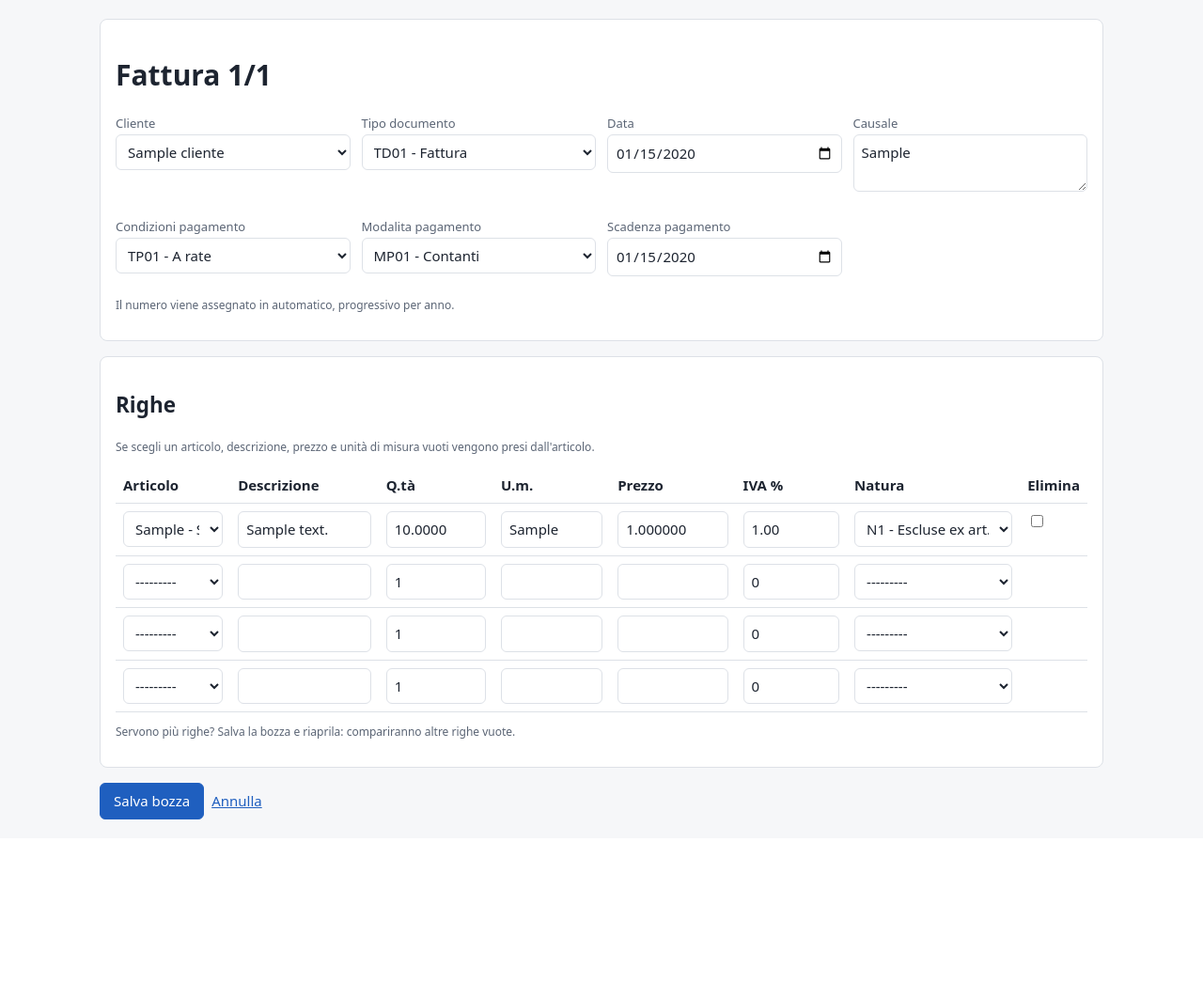
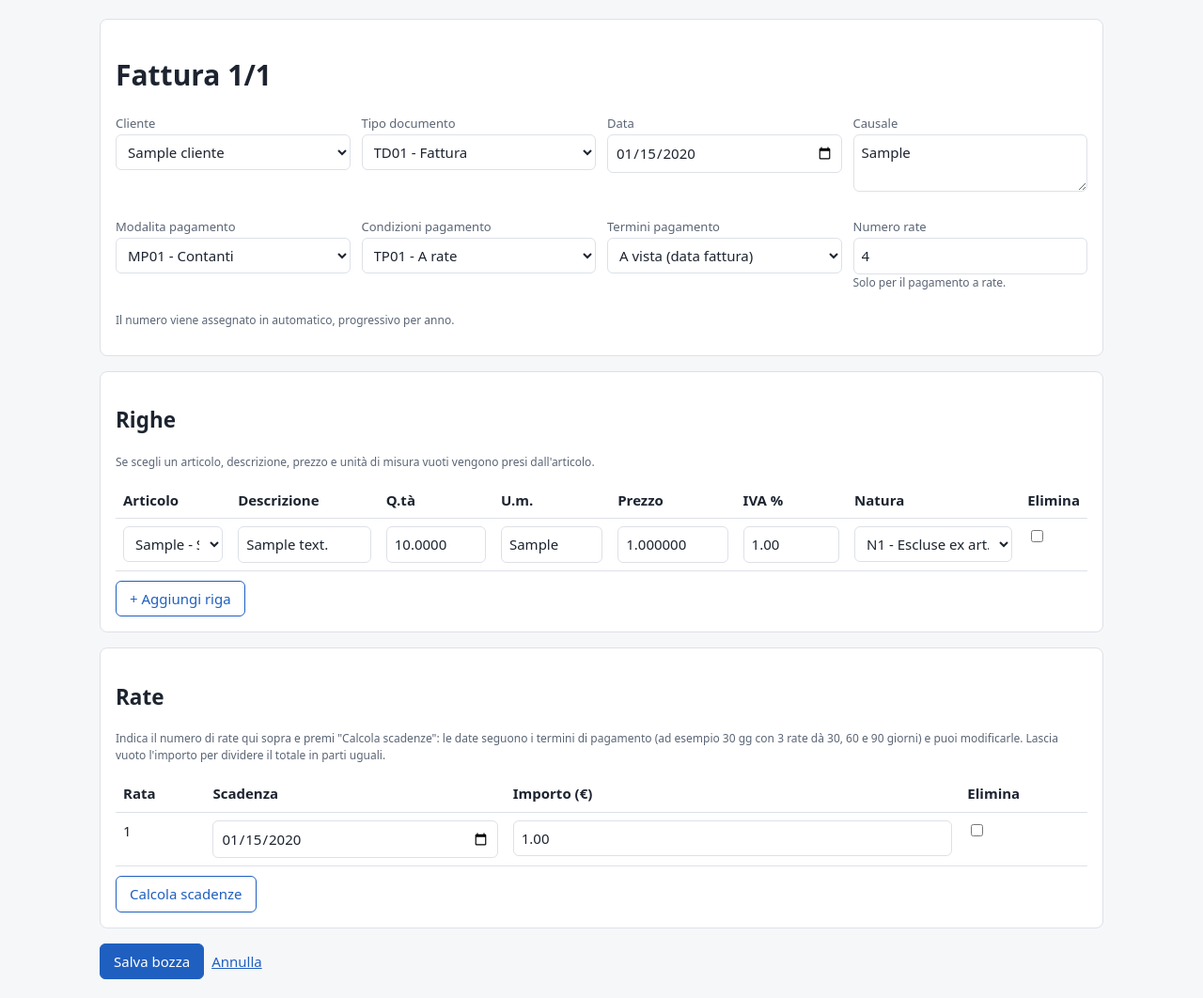
Before and after one commit to kamekode/fatturazione-web, a Django app: page /fatture/1/modifica/ in a window 1280 px wide. Shown: the part 60-1122 px from the top of the page at 94% size. Before the commit the page ends 932 px from the top, so only its background shows below. Run offline with Django 5.2, Linux system fonts and the light colour scheme; a user stored in the database is signed in; tables that the repository leaves empty hold one stand-in row (values such as "Sample post"); parts of the project's set-up code (start-up, migrations or seed data) failed here and were passed over.

Commit message:
Fattura: aggiungi riga, termini di pagamento, rate e testo a piè di fattura
- Pulsante per aggiungere righe senza ricaricare la pagina
- Termini 30/60/90 gg data fattura, fine mese e 30/60/90 gg fine mese,
  con scadenza calcolata; data specifica a scelta
- Pagamento a rate (TP01): numero rate, scadenze generate e modificabili,
  importi divisi in parti uguali se non indicati; un DettaglioPagamento per rata
- Dati azienda: testo libero a piè di fattura, riportato nella Causale

Co-Authored-By: Claude Opus 5.5 <noreply@anthropic.com>
Claude-Session: https://claude.ai/code/session_01H8PY3EHd3YWjL155yusg3U

```diff
--- a/anagrafiche/forms.py
+++ b/anagrafiche/forms.py
@@ -9,8 +9,9 @@ class AziendaForm(forms.ModelForm):
         fields = [
             "denominazione", "nome", "cognome", "partita_iva", "codice_fiscale", "regime_fiscale",
             "indirizzo", "numero_civico", "cap", "comune", "provincia", "nazione",
-            "telefono", "email", "pec", "iban", "istituto_finanziario", "riferimento_normativo",
+            "telefono", "email", "pec", "iban", "istituto_finanziario", "riferimento_normativo", "testo_piede",
         ]
+        widgets = {"testo_piede": forms.Textarea(attrs={"rows": 4})}
 
 
 class ClienteForm(forms.ModelForm):
--- a/anagrafiche/models.py
+++ b/anagrafiche/models.py
@@ -48,6 +48,11 @@ class Azienda(Sede):
         max_length=100,
         default=RIFERIMENTO_FORFETTARIO_PREDEFINITO,
         help_text="Testo inserito nel riepilogo delle righe senza IVA (max 100 caratteri, limite dello schema).",
+    )
+    testo_piede = models.TextField(
+        "testo a piè di fattura", blank=True,
+        help_text="Testo libero (es. altri riferimenti normativi) aggiunto in fondo a ogni fattura. "
+        "Nell'XML viene inserito nella Causale.",
     )
     telefono = models.CharField(max_length=12, blank=True)
     email = models.EmailField(blank=True)
--- a/fatture/forms.py
+++ b/fatture/forms.py
@@ -2,18 +2,43 @@ from django import forms
 
 from anagrafiche.models import Azienda
 
-from .models import Fattura, RigaFattura
+from .calcoli import calcola_scadenza
+from .codici import CondizioniPagamento, TerminiPagamento
+from .models import Fattura, Rata, RigaFattura
 
 
 class FatturaForm(forms.ModelForm):
     class Meta:
         model = Fattura
-        fields = ["cliente", "tipo_documento", "data", "causale", "condizioni_pagamento", "modalita_pagamento", "data_scadenza"]
+        fields = [
+            "cliente", "tipo_documento", "data", "causale", "modalita_pagamento", "condizioni_pagamento",
+            "termini_pagamento", "data_scadenza", "numero_rate",
+        ]
         widgets = {
             "data": forms.DateInput(attrs={"type": "date"}, format="%Y-%m-%d"),
             "data_scadenza": forms.DateInput(attrs={"type": "date"}, format="%Y-%m-%d"),
             "causale": forms.Textarea(attrs={"rows": 2}),
+            "numero_rate": forms.NumberInput(attrs={"min": 2, "max": 36}),
         }
+
+    def clean(self):
+        dati = super().clean()
+        data = dati.get("data")
+        termini = dati.get("termini_pagamento")
+        a_rate = dati.get("condizioni_pagamento") == CondizioniPagamento.RATE
+        if a_rate:
+            # Con le rate le scadenze stanno sulle singole rate.
+            dati["data_scadenza"] = None
+        elif termini == TerminiPagamento.LIBERA:
+            if not dati.get("data_scadenza"):
+                self.add_error("data_scadenza", "Indica la data di scadenza.")
+        elif data and termini:
+            dati["data_scadenza"] = calcola_scadenza(data, termini)
+        if not a_rate:
+            dati["numero_rate"] = None
+        elif dati.get("numero_rate") is not None and not 2 <= dati["numero_rate"] <= 36:
+            self.add_error("numero_rate", "Da 2 a 36 rate.")
+        return dati
 
 
 class RigaForm(forms.ModelForm):
@@ -61,5 +86,22 @@ class RigaForm(forms.ModelForm):
 
 
 RigheFormSet = forms.inlineformset_factory(
-    Fattura, RigaFattura, form=RigaForm, extra=3, can_delete=True, min_num=1, validate_min=True
+    Fattura, RigaFattura, form=RigaForm, extra=0, can_delete=True, min_num=1, validate_min=True
 )
+
+
+class RataForm(forms.ModelForm):
+    class Meta:
+        model = Rata
+        fields = ["data_scadenza", "importo"]
+        widgets = {"data_scadenza": forms.DateInput(attrs={"type": "date"}, format="%Y-%m-%d")}
+
+    def has_changed(self):
+        if not self.instance.pk and not any(
+            self.data.get(self.add_prefix(c), "").strip() for c in ("data_scadenza", "importo")
+        ):
+            return False
+        return super().has_changed()
+
+
+RateFormSet = forms.inlineformset_factory(Fattura, Rata, form=RataForm, extra=0, can_delete=True)
--- a/fatture/views.py
+++ b/fatture/views.py
@@ -5,8 +5,10 @@ from django.shortcuts import get_object_or_404, redirect, render
 
 from anagrafiche.models import Azienda
 
-from .calcoli import calcola_totali
-from .forms import FatturaForm, RigheFormSet
+from .calcoli import ErroreRate, calcola_totali, ripartisci_rate, scadenze_rate
+from .codici import CondizioniPagamento
+from .forms import FatturaForm, RateFormSet, RigheFormSet
+from .models import Rata
 from .models import Fattura
 from .servizi import emetti
 from .xml import ErroreFattura, anteprima_html, genera_xml, nome_file, versione_schema
@@ -28,25 +30,65 @@ def modifica(request, pk=None):
         return redirect("azienda")
     form = FatturaForm(request.POST or None, instance=fattura)
     formset = RigheFormSet(request.POST or None, instance=fattura)
-    if request.method == "POST" and form.is_valid() and formset.is_valid():
-        with transaction.atomic():
-            fattura = form.save()
-            formset.instance = fattura
-            righe = formset.save(commit=False)
-            for oggetto in formset.deleted_objects:
-                oggetto.delete()
-            for ordine, riga in enumerate(righe):
-                riga.ordine = ordine
-                riga.save()
-        messages.success(request, f"Fattura {fattura.numero_documento} salvata come bozza.")
-        return redirect("fattura_dettaglio", pk=fattura.pk)
-    return render(request, "fatture/form.html", {"form": form, "formset": formset, "fattura": fattura if pk else None})
+    rate_formset = RateFormSet(request.POST or None, instance=fattura, prefix="rate")
+    if request.method == "POST" and form.is_valid() and formset.is_valid() and rate_formset.is_valid():
+        a_rate = form.cleaned_data["condizioni_pagamento"] == CondizioniPagamento.RATE
+        rate_inserite = [
+            f for f in rate_formset.forms
+            if (f.instance.pk or f.has_changed()) and not f.cleaned_data.get("DELETE")
+        ]
+        if a_rate and len(rate_inserite) == 1:
+            form.add_error("numero_rate", "Servono almeno 2 rate.")
+        elif a_rate and not rate_inserite and not form.cleaned_data.get("numero_rate"):
+            form.add_error("numero_rate", "Indica il numero di rate oppure inserisci le scadenze.")
+        else:
+            with transaction.atomic():
+                fattura = form.save()
+                formset.instance = fattura
+                righe = formset.save(commit=False)
+                for oggetto in formset.deleted_objects:
+                    oggetto.delete()
+                for ordine, riga in enumerate(righe):
+                    riga.ordine = ordine
+                    riga.save()
+                _salva_rate(fattura, rate_formset, a_rate, bool(rate_inserite))
+            messages.success(request, f"Fattura {fattura.numero_documento} salvata come bozza.")
+            return redirect("fattura_dettaglio", pk=fattura.pk)
+    contesto = {"form": form, "formset": formset, "rate_formset": rate_formset, "fattura": fattura if pk else None}
+    return render(request, "fatture/form.html", contesto)
+
+
+def _salva_rate(fattura, rate_formset, a_rate, rate_inserite):
+    if not a_rate:
+        fattura.rate.all().delete()
+        return
+    rate_formset.instance = fattura
+    rate_formset.save()
+    if not rate_inserite:
+        # Nessuna scadenza inserita a mano: le generiamo dai termini di pagamento.
+        for scadenza in scadenze_rate(fattura.data, fattura.termini_pagamento, fattura.numero_rate):
+            Rata.objects.create(fattura=fattura, data_scadenza=scadenza)
+    fattura.numero_rate = fattura.rate.count()
+    fattura.save(update_fields=["numero_rate"])
 
 
 def dettaglio(request, pk):
     fattura = get_object_or_404(Fattura.objects.select_related("cliente"), pk=pk)
     righe = list(fattura.righe.all())
-    return render(request, "fatture/dettaglio.html", {"fattura": fattura, "righe": righe, "totali": calcola_totali(righe)})
+    totali = calcola_totali(righe)
+    rate, errore_rate = list(fattura.rate.all()), None
+    if rate:
+        try:
+            importi = ripartisci_rate(totali.totale_documento, [r.importo for r in rate])
+            rate = list(zip(rate, importi))
+        except ErroreRate as errore:
+            errore_rate = str(errore)
+            rate = [(r, r.importo) for r in rate]
+    contesto = {
+        "fattura": fattura, "righe": righe, "totali": totali, "rate": rate, "errore_rate": errore_rate,
+        "azienda": Azienda.objects.first(),
+    }
+    return render(request, "fatture/dettaglio.html", contesto)
 
 
 def emissione(request, pk):
--- a/static/css/app.css
+++ b/static/css/app.css
@@ -35,3 +35,6 @@ form.in-linea{display:inline}
 .grande{font-size:28px}
 .espandi{margin:0;flex:1}
 .totali td{border:0;padding:3px 8px}
+[hidden]{display:none !important}
+#aggiungi-riga,#calcola-rate{margin-top:10px}
+.testo-piede{white-space:normal}
--- /dev/null
+++ b/static/js/fattura.js
@@ -0,0 +1,110 @@
+// Comportamenti della pagina fattura: righe aggiuntive, termini di pagamento e rate.
+// Il server ricalcola comunque tutto: questo script serve solo a rendere la compilazione più comoda.
+(function () {
+  "use strict";
+
+  function aggiungiDaModello(prefisso, idModello, idCorpo) {
+    var totale = document.getElementById("id_" + prefisso + "-TOTAL_FORMS");
+    var indice = parseInt(totale.value, 10);
+    var html = document.getElementById(idModello).innerHTML.replace(/__prefix__/g, String(indice));
+    var corpo = document.getElementById(idCorpo);
+    corpo.insertAdjacentHTML("beforeend", html.trim());
+    totale.value = String(indice + 1);
+    return corpo.lastElementChild;
+  }
+
+  // --- Righe ---------------------------------------------------------------
+  document.getElementById("aggiungi-riga").addEventListener("click", function () {
+    var riga = aggiungiDaModello("righe", "riga-vuota", "righe-corpo");
+    var campo = riga.querySelector("input[name$='-descrizione']");
+    if (campo) campo.focus();
+  });
+
+  // --- Termini di pagamento -------------------------------------------------
+  var condizioni = document.getElementById("id_condizioni_pagamento");
+  var termini = document.getElementById("id_termini_pagamento");
+  var dataFattura = document.getElementById("id_data");
+  var numeroRate = document.getElementById("id_numero_rate");
+  var anteprima = document.getElementById("anteprima-scadenza");
+
+  function parseData(testo) {
+    var p = (testo || "").split("-");
+    if (p.length !== 3) return null;
+    return new Date(Date.UTC(+p[0], +p[1] - 1, +p[2]));
+  }
+  function formatoIso(d) { return d.toISOString().slice(0, 10); }
+  function formatoIt(d) { return formatoIso(d).split("-").reverse().join("/"); }
+
+  // Stessa regola del server (fatture/calcoli.py): giorni dalla data fattura, poi eventuale fine mese.
+  function scadenza(base, codice, multiplo) {
+    var fm = /FM$/.test(codice);
+    var giorni = parseInt(fm ? codice.slice(0, -2) : codice, 10) || 0;
+    var d = new Date(base.getTime() + giorni * multiplo * 86400000);
+    if (fm) d = new Date(Date.UTC(d.getUTCFullYear(), d.getUTCMonth() + 1, 0));
+    return d;
+  }
+  function passoRate(codice) {
+    var fm = /FM$/.test(codice);
+    var giorni = parseInt(fm ? codice.slice(0, -2) : codice, 10) || 30;
+    return giorni + (fm ? "FM" : "");
+  }
+
+  function mostra(id, visibile) {
+    var el = document.getElementById(id);
+    if (el) el.hidden = !visibile;
+  }
+
+  function aggiorna() {
+    var aRate = condizioni.value === "TP01";
+    var libera = termini.value === "LIBERA";
+    mostra("campo-data_scadenza", libera && !aRate);
+    mostra("campo-numero_rate", aRate);
+    mostra("blocco-rate", aRate);
+    var base = parseData(dataFattura.value);
+    anteprima.textContent = "";
+    if (!aRate && !libera && base) {
+      anteprima.textContent = "Scadenza calcolata: " + formatoIt(scadenza(base, termini.value, 1));
+    }
+    numeraRate();
+  }
+
+  // --- Rate -------------------------------------------------------------------
+  function righeRate() {
+    return Array.prototype.filter.call(document.querySelectorAll("#rate-corpo tr.rata"), function (tr) {
+      var canc = tr.querySelector("input[name$='-DELETE']");
+      return !tr.hidden && !(canc && canc.checked);
+    });
+  }
+  function numeraRate() {
+    righeRate().forEach(function (tr, i) { tr.querySelector(".numero-rata").textContent = String(i + 1); });
+  }
+
+  document.getElementById("calcola-rate").addEventListener("click", function () {
+    var n = parseInt(numeroRate.value, 10);
+    var base = parseData(dataFattura.value);
+    if (!(n >= 2 && n <= 36) || !base) {
+      numeroRate.focus();
+      anteprima.textContent = "Indica una data fattura e un numero di rate da 2 a 36.";
+      return;
+    }
+    // Le rate già salvate vengono marcate da eliminare, quelle nuove tolte dalla pagina.
+    document.querySelectorAll("#rate-corpo tr.rata").forEach(function (tr) {
+      var id = tr.querySelector("input[name$='-id']");
+      var canc = tr.querySelector("input[name$='-DELETE']");
+      if (id && id.value) { canc.checked = true; tr.hidden = true; } else { tr.remove(); }
+    });
+    // Ricompatta l'indice delle rate nuove dopo quelle salvate.
+    var iniziali = parseInt(document.getElementById("id_rate-INITIAL_FORMS").value, 10);
+    document.getElementById("id_rate-TOTAL_FORMS").value = String(iniziali);
+    var passo = passoRate(termini.value);
+    for (var i = 1; i <= n; i++) {
+      var tr = aggiungiDaModello("rate", "rata-vuota", "rate-corpo");
+      tr.querySelector("input[name$='-data_scadenza']").value = formatoIso(scadenza(base, passo, i));
+    }
+    numeraRate();
+  });
+
+  document.getElementById("rate-corpo").addEventListener("change", numeraRate);
+  [condizioni, termini, dataFattura].forEach(function (el) { el.addEventListener("change", aggiorna); });
+  aggiorna();
+})();
--- a/templates/campi.html
+++ b/templates/campi.html
@@ -1,7 +1,7 @@
 {% if form.non_field_errors %}<ul class="errorlist">{% for e in form.non_field_errors %}<li>{{ e }}</li>{% endfor %}</ul>{% endif %}
 <div class="griglia">
 {% for campo in form %}
-  <div class="campo">
+  <div class="campo" id="campo-{{ campo.name }}">
     <label for="{{ campo.id_for_label }}">{{ campo.label }}</label>
     {{ campo }}
     {% if campo.help_text %}<div class="aiuto">{{ campo.help_text }}</div>{% endif %}
--- a/templates/fatture/form.html
+++ b/templates/fatture/form.html
@@ -1,23 +1,44 @@
 {% extends "base.html" %}
+{% load static %}
 {% block titolo %}{% if fattura %}Fattura {{ fattura.numero_documento }}{% else %}Nuova fattura{% endif %}{% endblock %}
 {% block contenuto %}
-<form method="post">{% csrf_token %}
+<form method="post" id="modulo-fattura">{% csrf_token %}
 <div class="carta"><h1>{% if fattura %}Fattura {{ fattura.numero_documento }}{% else %}Nuova fattura{% endif %}</h1>
 {% include "campi.html" %}
+<p class="aiuto" id="anteprima-scadenza" aria-live="polite"></p>
 <p class="aiuto">Il numero viene assegnato in automatico, progressivo per anno.</p></div>
+
 <div class="carta"><h2>Righe</h2>
 <p class="aiuto">Se scegli un articolo, descrizione, prezzo e unità di misura vuoti vengono presi dall'articolo.</p>
 {{ formset.management_form }}
 {% if formset.non_form_errors %}<ul class="errorlist">{% for e in formset.non_form_errors %}<li>{{ e }}</li>{% endfor %}</ul>{% endif %}
 <div class="scorri"><table>
-<tr><th>Articolo</th><th>Descrizione</th><th>Q.tà</th><th>U.m.</th><th>Prezzo</th><th>IVA %</th><th>Natura</th><th>Elimina</th></tr>
-{% for f in formset %}
-<tr>{% for hidden in f.hidden_fields %}{{ hidden }}{% endfor %}
-<td>{{ f.articolo }}{{ f.articolo.errors }}</td><td>{{ f.descrizione }}{{ f.descrizione.errors }}{{ f.non_field_errors }}</td><td>{{ f.quantita }}{{ f.quantita.errors }}</td><td>{{ f.unita_misura }}</td><td>{{ f.prezzo_unitario }}{{ f.prezzo_unitario.errors }}</td><td>{{ f.aliquota_iva }}</td><td>{{ f.natura }}{{ f.natura.errors }}</td><td>{% if f.instance.pk %}{{ f.DELETE }}{% endif %}</td></tr>
-{% endfor %}
+<thead><tr><th>Articolo</th><th>Descrizione</th><th>Q.tà</th><th>U.m.</th><th>Prezzo</th><th>IVA %</th><th>Natura</th><th>Elimina</th></tr></thead>
+<tbody id="righe-corpo">
+{% for f in formset %}{% include "fatture/riga.html" %}{% endfor %}
+</tbody>
 </table></div>
-<p class="aiuto">Servono più righe? Salva la bozza e riaprila: compariranno altre righe vuote.</p>
+<template id="riga-vuota">{% with f=formset.empty_form %}{% include "fatture/riga.html" %}{% endwith %}</template>
+<button type="button" class="pulsante secondario" id="aggiungi-riga">+ Aggiungi riga</button>
 </div>
+
+<div class="carta" id="blocco-rate">
+<h2>Rate</h2>
+<p class="aiuto">Indica il numero di rate qui sopra e premi "Calcola scadenze": le date seguono i termini di pagamento
+(ad esempio 30 gg con 3 rate dà 30, 60 e 90 giorni) e puoi modificarle. Lascia vuoto l'importo per dividere il totale in parti uguali.</p>
+{{ rate_formset.management_form }}
+{% if rate_formset.non_form_errors %}<ul class="errorlist">{% for e in rate_formset.non_form_errors %}<li>{{ e }}</li>{% endfor %}</ul>{% endif %}
+<div class="scorri"><table>
+<thead><tr><th>Rata</th><th>Scadenza</th><th>Importo (€)</th><th>Elimina</th></tr></thead>
+<tbody id="rate-corpo">
+{% for f in rate_formset %}{% include "fatture/rata.html" %}{% endfor %}
+</tbody>
+</table></div>
+<template id="rata-vuota">{% with f=rate_formset.empty_form %}{% include "fatture/rata.html" %}{% endwith %}</template>
+<button type="button" class="pulsante secondario" id="calcola-rate">Calcola scadenze</button>
+</div>
+
 <div class="azioni"><button class="pulsante" type="submit">Salva bozza</button><a href="{% if fattura %}{% url 'fattura_dettaglio' fattura.pk %}{% else %}{% url 'fatture' %}{% endif %}">Annulla</a></div>
 </form>
+<script src="{% static 'js/fattura.js' %}"></script>
 {% endblock %}
--- /dev/null
+++ b/templates/fatture/rata.html
@@ -0,0 +1,2 @@
+<tr class="rata">{% for hidden in f.hidden_fields %}{{ hidden }}{% endfor %}
+<td class="numero-rata"></td><td>{{ f.data_scadenza }}{{ f.data_scadenza.errors }}{{ f.non_field_errors }}</td><td>{{ f.importo }}{{ f.importo.errors }}</td><td>{{ f.DELETE }}</td></tr>
--- /dev/null
+++ b/templates/fatture/riga.html
@@ -0,0 +1,2 @@
+<tr>{% for hidden in f.hidden_fields %}{{ hidden }}{% endfor %}
+<td>{{ f.articolo }}{{ f.articolo.errors }}</td><td>{{ f.descrizione }}{{ f.descrizione.errors }}{{ f.non_field_errors }}</td><td>{{ f.quantita }}{{ f.quantita.errors }}</td><td>{{ f.unita_misura }}</td><td>{{ f.prezzo_unitario }}{{ f.prezzo_unitario.errors }}</td><td>{{ f.aliquota_iva }}</td><td>{{ f.natura }}{{ f.natura.errors }}</td><td>{{ f.DELETE }}</td></tr>
```
Also changed, not shown: fatture/calcoli.py (+59 -0 lines), fatture/codici.py (+12 -0 lines), fatture/models.py (+26 -2 lines), fatture/tests/test_viste.py (+73 -1 lines), fatture/tests/test_xml.py (+33 -1 lines), fatture/xml.py (+23 -12 lines), templates/fatture/dettaglio.html (+10 -1 lines), README.md, anagrafiche/migrations/0002_azienda_testo_piede.py (added), fatture/migrations/0002_fattura_numero_rate_fattura_termini_pagamento_and_more.py (added).
